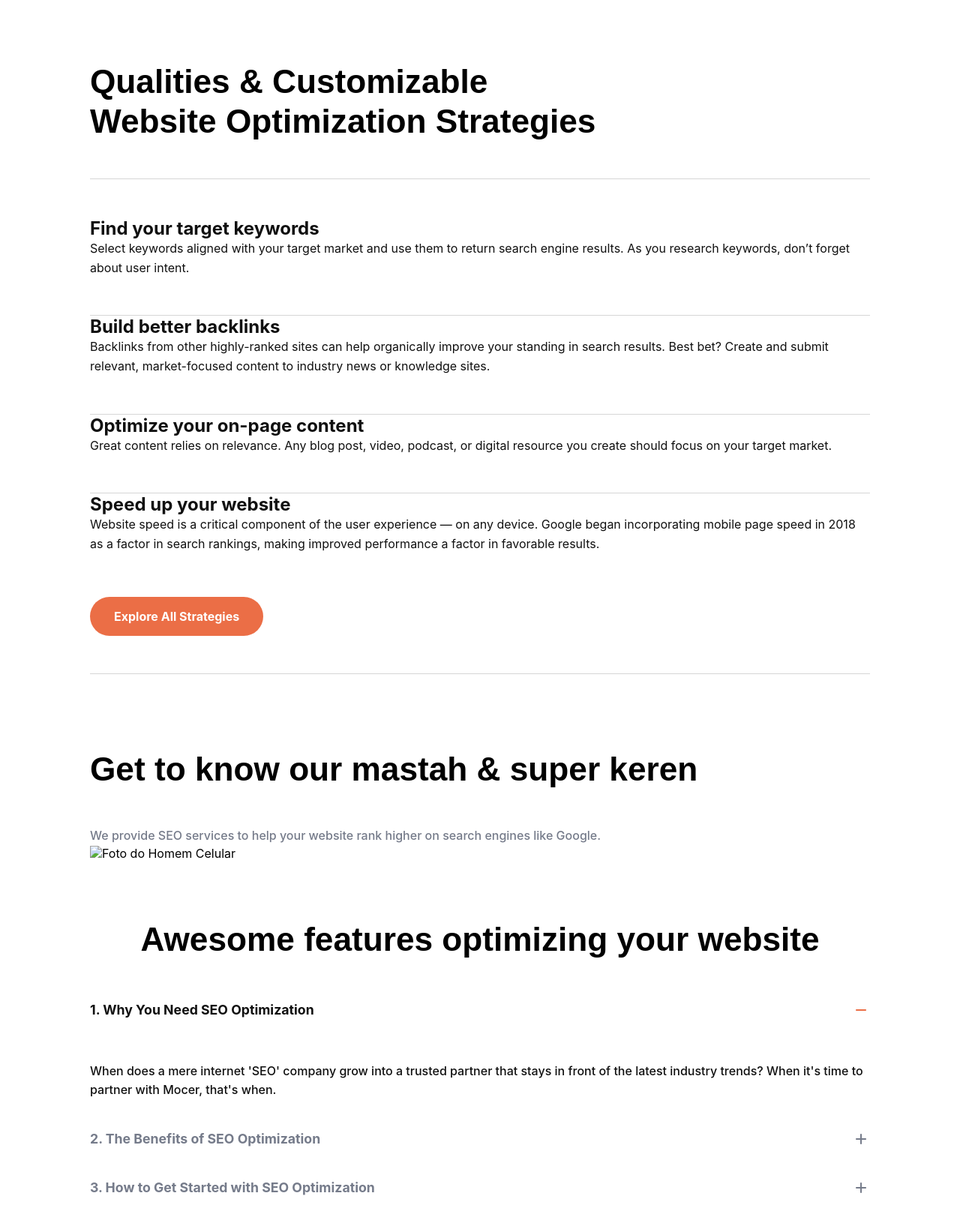
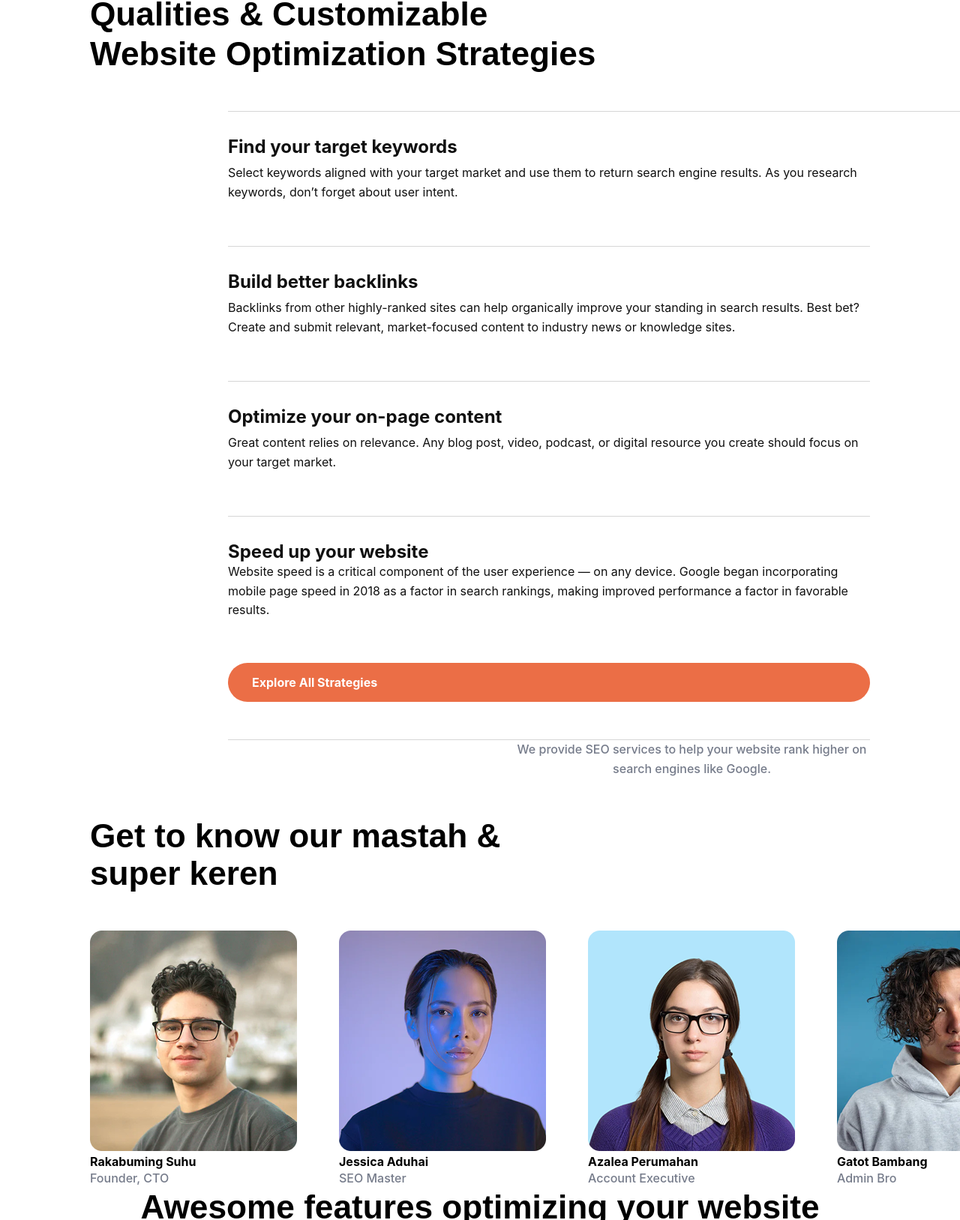
Before and after one commit to melll1601/SEO-Agency, a plain HTML site: page index.html in a window 1280 px wide. Shown: the part 2644-4271 px from the top of the page at 75% size. Drawn offline with Linux system fonts and the light colour scheme; a web font is replaced by a local one.

Commit message:
12-08: Continuando desktop

```diff
--- a/index.html
+++ b/index.html
@@ -139,7 +139,7 @@
 
             <h2>Qualities & Customizable <br> Website Optimization Strategies</h2>
 
-            <div class="column">
+            <div class="text-column">
 
                 <div class="column text">
                     <h3>Find your target keywords</h3>
@@ -170,34 +170,31 @@
                 <h2>Get to know our mastah & super keren</h2>
                 <p>We provide SEO services to help your website rank higher on search engines like Google.</p>
             </div>
-            <div class="discover-our-img-smartphone">
-                <img src="" alt="Foto do Homem Celular">
 
-            </div>
 
             <div class="discover-our-img-desktop" aria-label="Imagens da equipe no Desktop">
                 <div class="person">
-                    <img src="" alt="">
-                    <h4></h4>
-                    <p></p>
+                    <img src="/assets/person4.png" alt="PEssoa 4">
+                    <h4>Rakabuming Suhu</h4>
+                    <p>Founder, CTO</p>
                 </div>
 
-                <div class="person">
-                    <img src="" alt="">
-                    <h4></h4>
-                    <p></p>
+                <div class="desktop person">
+                    <img src="/assets/person1.png" alt="Pessoa 1">
+                    <h4>Jessica Aduhai</h4>
+                    <p>SEO Master</p>
                 </div>
 
-                <div class="person">
-                    <img src="" alt="">
-                    <h4></h4>
-                    <p></p>
+                <div class="desktop person">
+                    <img src="/assets/person2.png" alt="Pessoa 2">
+                    <h4>Azalea Perumahan</h4>
+                    <p>Account Executive</p>
                 </div>
 
-                <div class="person">
-                    <img src="" alt="">
-                    <h4></h4>
-                    <p></p>
+                <div class="desktop person">
+                    <img src="/assets/person 3.png" alt="Pessoa 3">
+                    <h4>Gatot Bambang</h4>
+                    <p>Admin Bro</p>
                 </div>
             </div>
         </section>
--- a/style.css
+++ b/style.css
@@ -218,11 +218,9 @@ h2{
 .optimization-strategies h2{
     text-align: left;
     padding-top: clamp(61px, 8vw, 113px);
-    padding-bottom: clamp(20px, 4vw, 96px);
+    padding-bottom:0px;
     line-height: 120%;
-
     /* FALTA O TAMANHO DA FONTE! */
-
 }
 
 
@@ -251,6 +249,9 @@ h2{
 
 }
 
+.text{
+    padding-top: 32px;
+}
 
 .text p{
     color: var(--text-dark);
@@ -491,7 +492,6 @@ input{
     display: flex;
     background: #fff;
     box-shadow: 0px 5px 20px rgba(0, 0, 0, 0.05);
-    width: 329px;
     height: 96px;
     align-items: center;
 }
@@ -512,10 +512,15 @@ input{
 }
 
 #team-icons img{
-    max-width: 120px;
-    height: 54px;
+    width: 100%;
+    padding: 21px 24px 21px 20px  ;
+}
 
-
+.column {
+  display: flex;
+  flex-direction: column;
+  justify-content: space-between;
+  min-height: 180px;
 }
 
 
@@ -643,6 +648,25 @@ input{
 
     }
 
+    .text-column{
+        padding-left: 184px ;
+    }
+
+    .optimization-strategies h2::after{
+        margin-left: 184px ;
+        padding-bottom: 0px;
+    }
+
+    .discover-our-img-desktop{
+        display: flex;
+        gap: 56px;
+    }
+
+    .discover-our-title{
+        display: flex;
+        text-align: center;
+    }
+
 }
 
 @media (max-width: 1023px){
@@ -655,4 +679,8 @@ input{
         order: -2;
     }
 
+    .desktop {
+    display: none;
+    }
+
 }
```
Also changed, not shown: assets/chose-us-img-1.png (deleted), assets/person 3.png (added), assets/person1.png (added), assets/person2.png (added), assets/person4.png (added).
